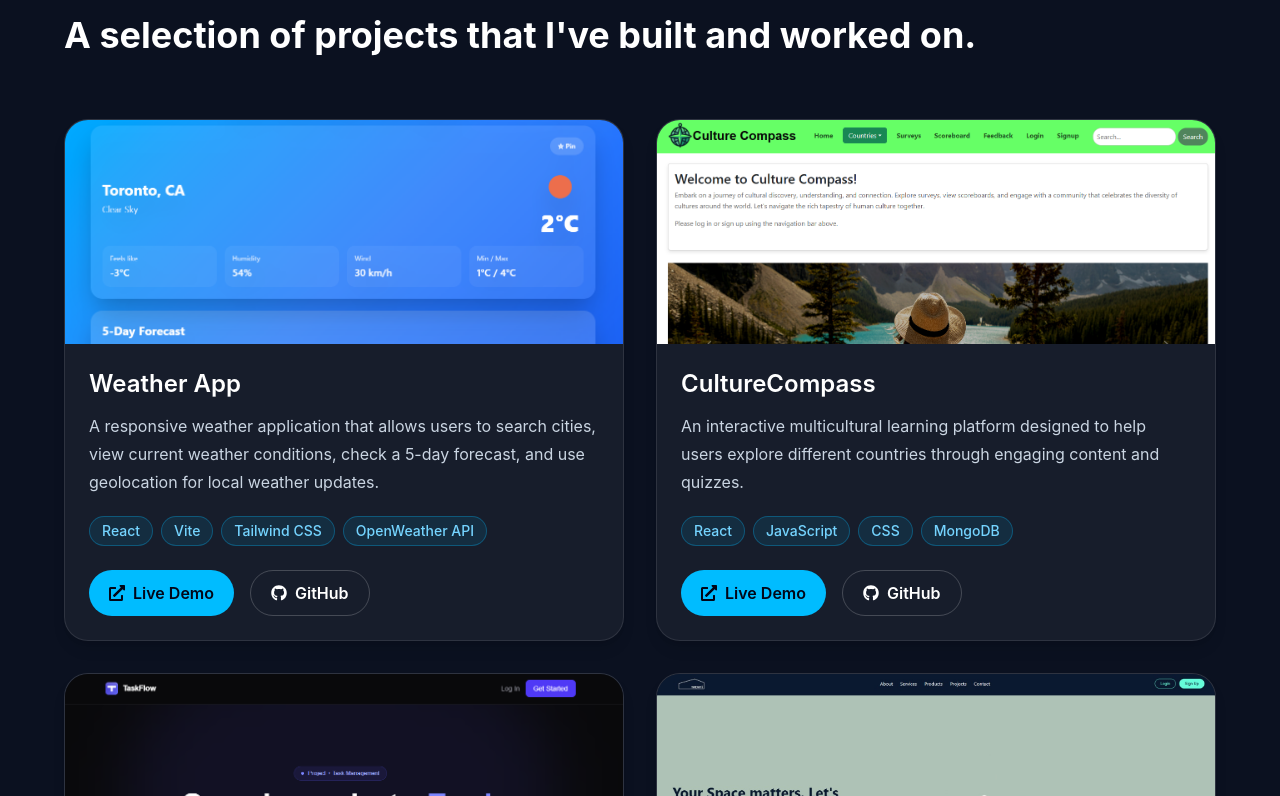
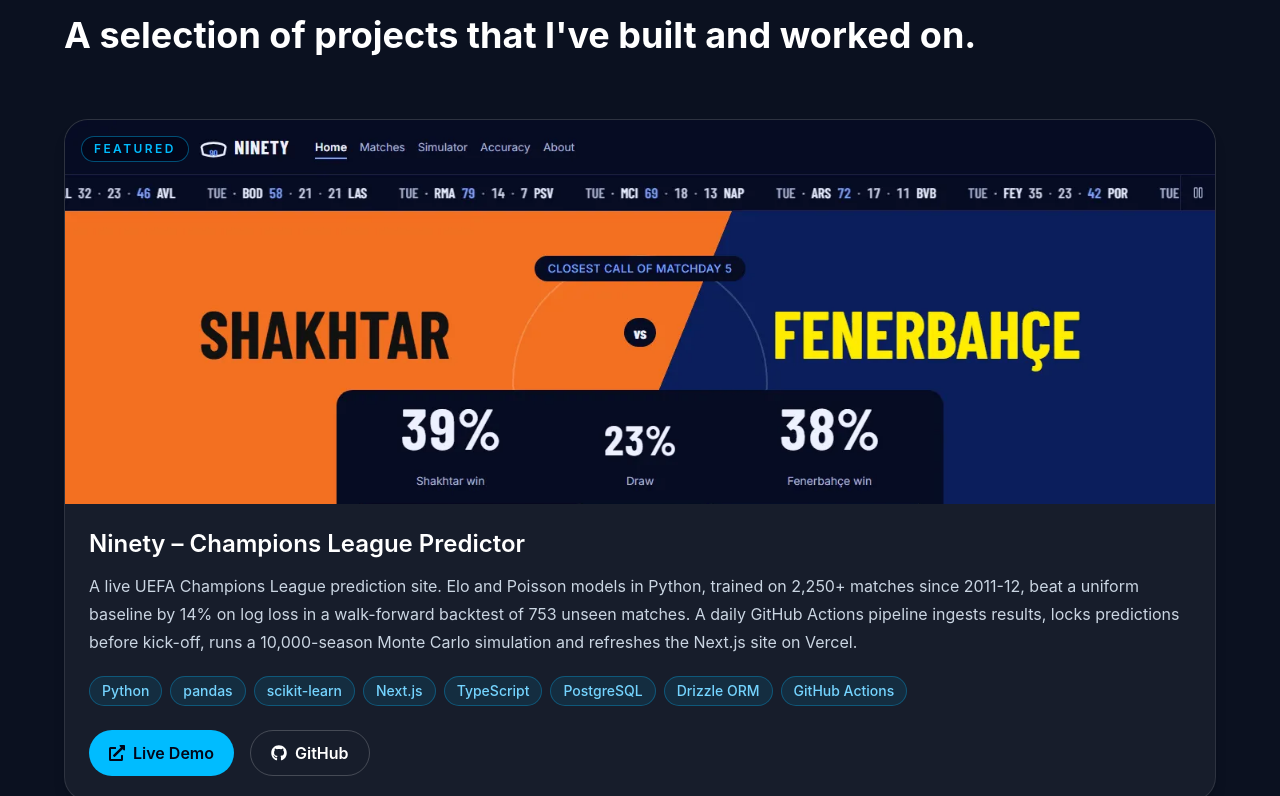
Before and after one commit to aparedesp2003/personal-portfolio, a React (Vite) app: page / in a window 1280 px wide. Shown: the part 1744-2540 px from the top of the page. Built offline with nearby package versions, Linux system fonts and the light colour scheme.

Commit message:
feat(projects): add Ninety as featured project

```diff
--- a/src/components/Projects.jsx
+++ b/src/components/Projects.jsx
@@ -5,8 +5,29 @@ import weatherImage from "../assets/SkyPulse2.0.png";
 import cultureCompassImage from "../assets/CultureCompass.png";
 import twenituImage from "../assets/TwenituImage.png";
 import taskFlowImage from "../assets/landing-page.png";
+import ninetyImage from "../assets/ninety-home.webp";
 
 const projects = [
+  {
+    title: "Ninety – Champions League Predictor",
+    featured: true,
+    description:
+      "A live UEFA Champions League prediction site. Elo and Poisson models in Python, trained on 2,250+ matches since 2011-12, beat a uniform baseline by 14% on log loss in a walk-forward backtest of 753 unseen matches. A daily GitHub Actions pipeline ingests results, locks predictions before kick-off, runs a 10,000-season Monte Carlo simulation and refreshes the Next.js site on Vercel.",
+    image: ninetyImage,
+    alt: "Ninety home page showing the matchday's closest call with win, draw and loss probabilities",
+    tech: [
+      "Python",
+      "pandas",
+      "scikit-learn",
+      "Next.js",
+      "TypeScript",
+      "PostgreSQL",
+      "Drizzle ORM",
+      "GitHub Actions",
+    ],
+    liveLink: "https://ucl-predictor-red.vercel.app",
+    githubLink: "https://github.com/aparedesp2003/ucl-predictor",
+  },
   {
     title: "Weather App",
     description:
@@ -74,13 +95,24 @@ const Projects = () => {
           {projects.map((project) => (
             <article
               key={project.title}
-              className="flex h-full flex-col overflow-hidden rounded-3xl border border-white/10 bg-white/5 shadow-lg transition duration-300 hover:-translate-y-2 hover:border-sky-400/30"
+              className={`flex h-full flex-col overflow-hidden rounded-3xl border border-white/10 bg-white/5 shadow-lg transition duration-300 hover:-translate-y-2 hover:border-sky-400/30 ${
+                project.featured ? "md:col-span-2" : ""
+              }`}
             >
-              <div className="relative h-56 w-full overflow-hidden">
+              <div
+                className={`relative w-full overflow-hidden ${
+                  project.featured ? "h-56 md:h-80 lg:h-96" : "h-56"
+                }`}
+              >
+                {project.featured && (
+                  <span className="absolute top-4 left-4 z-10 rounded-full border border-sky-400/40 bg-slate-950/80 px-3 py-1 text-xs font-semibold uppercase tracking-[0.2em] text-sky-400 backdrop-blur-sm">
+                    Featured
+                  </span>
+                )}
                 {project.image ? (
                   <img
                     src={project.image}
-                    alt={project.title}
+                    alt={project.alt ?? project.title}
                     className="h-full w-full object-cover object-top transition duration-500 hover:scale-110"
                   />
                 ) : (
```
Also changed, not shown: src/assets/ninety-home.webp (added).
